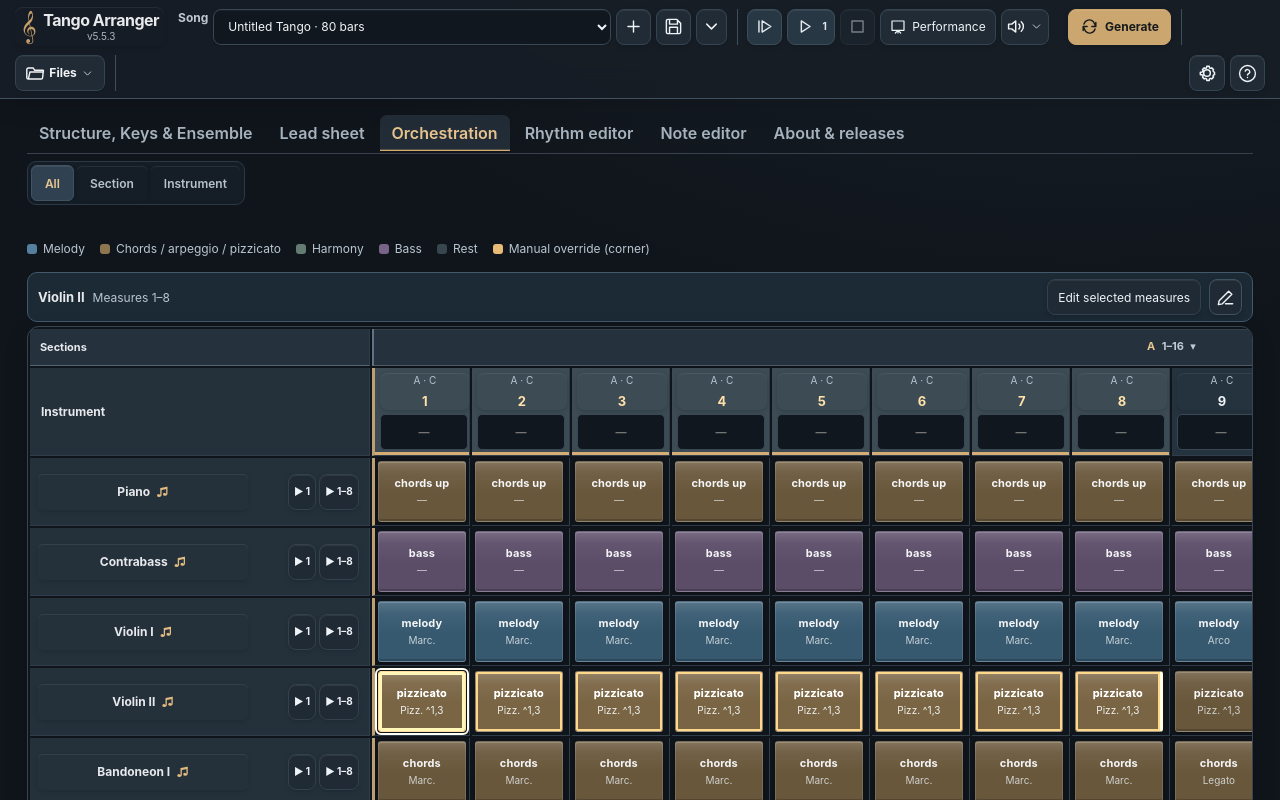
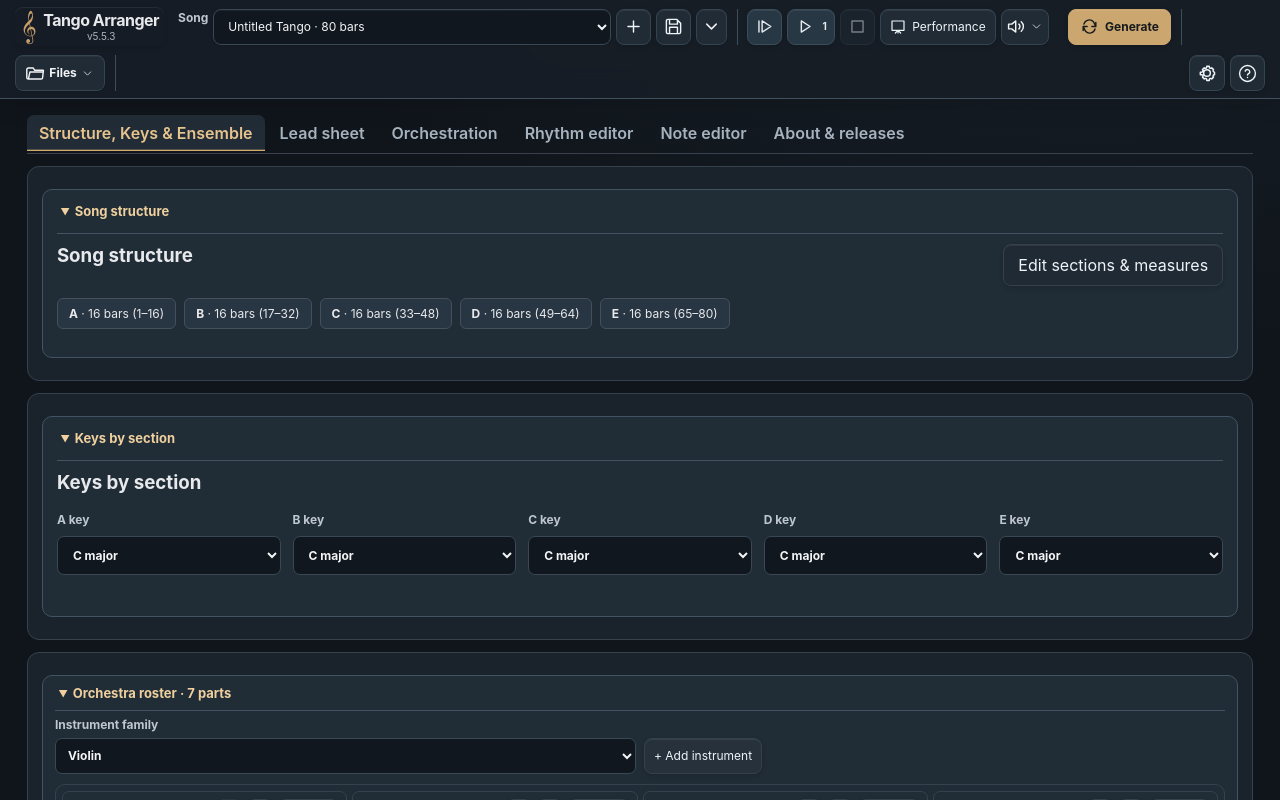
Before and after one commit to niwrA/tango-arranger, a Vue app: page / in a window 1280 px wide. Shown: the top 800 px of the page. Built offline with nearby package versions, Linux system fonts and the light colour scheme.

Commit message:
Restore last active workspace tab after refresh, defaulting to Structure

```diff
--- a/src/App.vue
+++ b/src/App.vue
@@ -248,7 +248,20 @@ function handleNoteTabKey(event:KeyboardEvent){
 }
 const noteDetailsPopup=ref(false);
 function scrollMapEditPanel(){document.querySelector('.overview-edit')?.scrollIntoView({behavior:'smooth',block:'center'});}
-const statusVisible=ref(false);const statusDismissed=ref(false);const projectDrawerOpen=ref(false);const importDialogOpen=ref(false);const noteInspectorOpen=ref(true);const noteEditorSettingsOpen=ref(false);const audioStatus=ref('Audio not tested');const project=ref<Project>(blankProject());const active=ref<'structure'|'lead'|'arrange'|'rhythm'|'notes'|'performance'|'about'>('arrange');const selectedBar=ref(0);const message=ref('New blank tango: five sections of sixteen measures. Enter chords and melody, or import a song.');const importMode=ref<'melody'|'score'>('melody');const selectedTrack=ref(0);const pending=ref<{name:string;notes:Note[]}[]>([]);const pendingChords=ref<string[]>([]);const pendingKeys=ref<string[]>([]);const playing=ref(false);const playbackOrigin=ref<PlaybackOrigin|null>(null);const score=computed(()=>{const base=project.value.generatedScore??generate(project.value);return project.value.importedScore&&Object.values(project.value.protectedBars??{}).some(Boolean)?mergeScores(project.value,base):base;});const performanceBeat=ref(0);
+const statusVisible=ref(false);const statusDismissed=ref(false);const projectDrawerOpen=ref(false);const importDialogOpen=ref(false);const noteInspectorOpen=ref(true);const noteEditorSettingsOpen=ref(false);const audioStatus=ref('Audio not tested');const project=ref<Project>(blankProject());type WorkspaceTab='structure'|'lead'|'arrange'|'rhythm'|'notes'|'about';
+const workspaceTabs:readonly WorkspaceTab[]=['structure','lead','arrange','rhythm','notes','about'];
+function initialWorkspaceTab():WorkspaceTab{
+  try{
+    const saved=localStorage.getItem('tango-active-tab');
+    if(saved&&workspaceTabs.includes(saved as WorkspaceTab))return saved as WorkspaceTab;
+  }catch{/* Storage may be disabled; default to the first tab. */}
+  return 'structure';
+}
+const active=ref<'structure'|'lead'|'arrange'|'rhythm'|'notes'|'performance'|'about'>(initialWorkspaceTab());
+watch(active,tab=>{
+  if(!workspaceTabs.includes(tab as WorkspaceTab))return;
+  try{localStorage.setItem('tango-active-tab',tab);}catch{/* Keep navigation usable without storage. */}
+});const selectedBar=ref(0);const message=ref('New blank tango: five sections of sixteen measures. Enter chords and melody, or import a song.');const importMode=ref<'melody'|'score'>('melody');const selectedTrack=ref(0);const pending=ref<{name:string;notes:Note[]}[]>([]);const pendingChords=ref<string[]>([]);const pendingKeys=ref<string[]>([]);const playing=ref(false);const playbackOrigin=ref<PlaybackOrigin|null>(null);const score=computed(()=>{const base=project.value.generatedScore??generate(project.value);return project.value.importedScore&&Object.values(project.value.protectedBars??{}).some(Boolean)?mergeScores(project.value,base):base;});const performanceBeat=ref(0);
 const performanceMode=ref(false);
 const performanceFocus=ref<Instrument|null>(null);
 function togglePerformanceFocus(inst:Instrument){performanceFocus.value=performanceFocus.value===inst?null:inst;}
```
